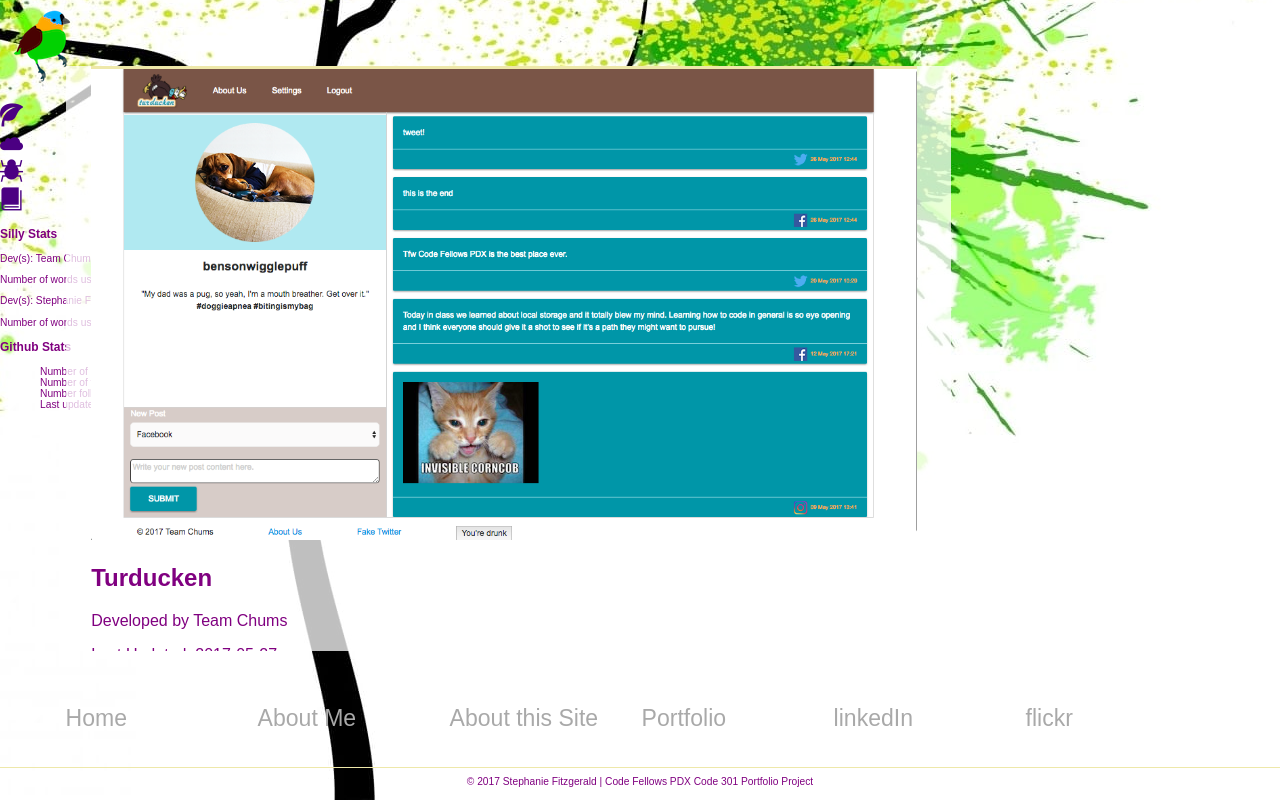
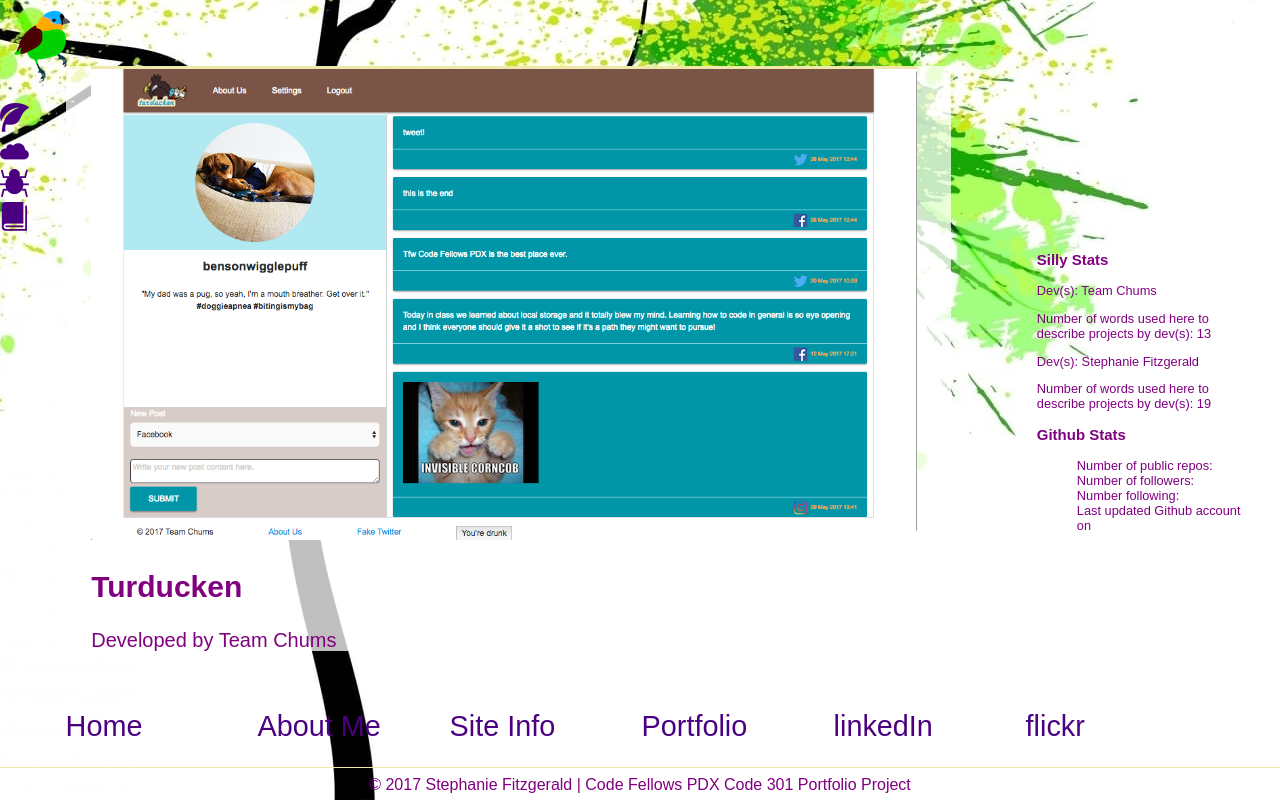
Before and after one commit to sevfitz/portfolio, a website: page public/index.html in a window 1280 px wide. Drawn offline with nearby package versions, Linux system fonts and the light colour scheme; no server answers; files whose address does not match are found by name.

Commit message:
styling for legibility

```diff
--- a/public/css/base.css
+++ b/public/css/base.css
@@ -6,7 +6,7 @@ html, body {
     color: purple;
     background-color: white;
     font-family: Arial, Helvetica, sans-serif;
-    font-size: .8rem;
+    font-size: 1rem;
     background: url(../images/resizedTree.jpg) bottom left -600px no-repeat;
 }
 
@@ -25,8 +25,16 @@ a:hover, a:focus {
     color: yellowgreen;
 }
 
-a:visited {
+nav a, .menu a {
     color: indigo;
+}
+
+aside {
+    position: absolute;
+    right: 0;
+    padding: 0 2%;
+    width: 17%;
+    font-size: 0.8rem;
 }
 
 li {
--- a/public/index.html
+++ b/public/index.html
@@ -43,7 +43,7 @@
             <p>Some info about me, TBD.</p>
         </section>
         <section id="about-site" class="tab-content">
-            <h3>About This Site</h3>
+            <h3>Site Info</h3>
             <p>Some info about this site, TBD</p>
         </section>
         <section id="portfolio" class="tab-content">
@@ -59,7 +59,7 @@
         <ul>
             <li class="tab" data-content="home"><a href="/">Home</a></li>
             <li class="tab" data-content="about-me"><a href="/about">About Me</a></li>
-            <li class="tab" data-content="about-site"><a href="/siteinfo">About this Site</a></li>
+            <li class="tab" data-content="about-site"><a href="/siteinfo">Site Info</a></li>
             <li class="tab" data-content="portfolio"><a href="/portfolio">Portfolio</a></li>
             <li class="menu linkedin"><a href="https://www.linkedin.com/in/sevfitzgerald">linkedIn</a></li>
             <li class="menu flickr"><a href="https://www.flickr.com/photos/sevfitzgerald">flickr</a></li>
```
